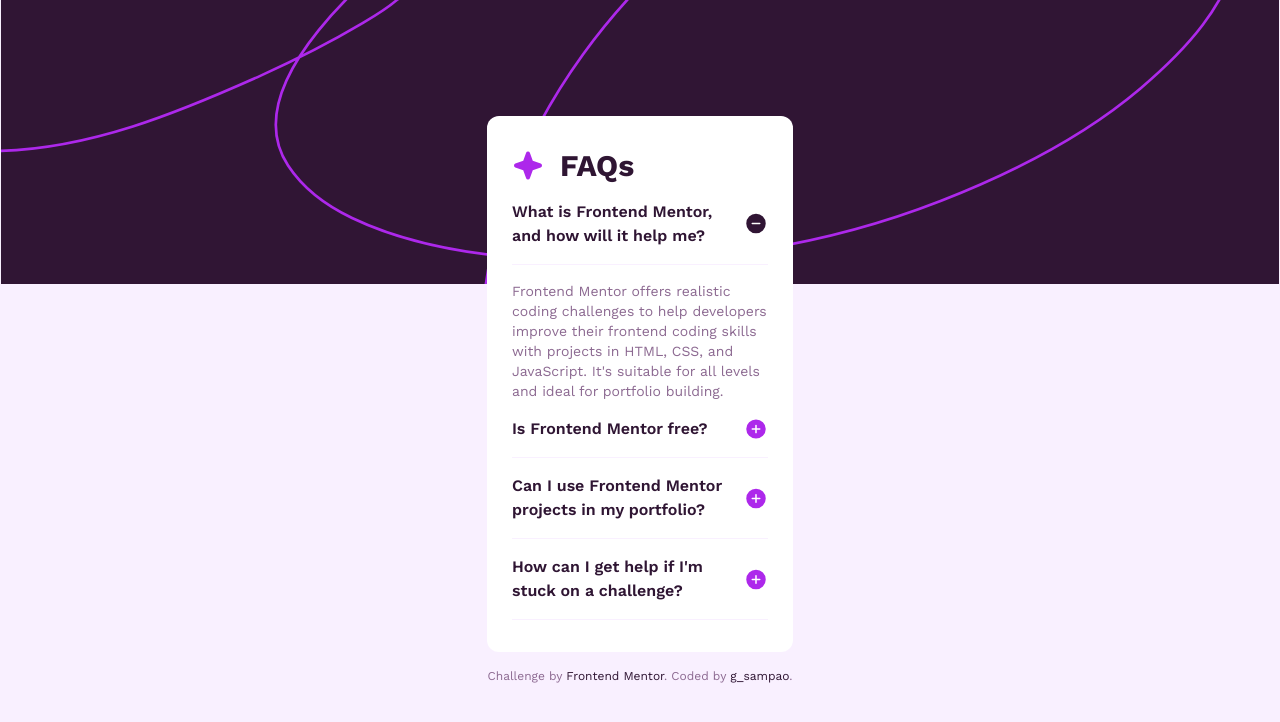
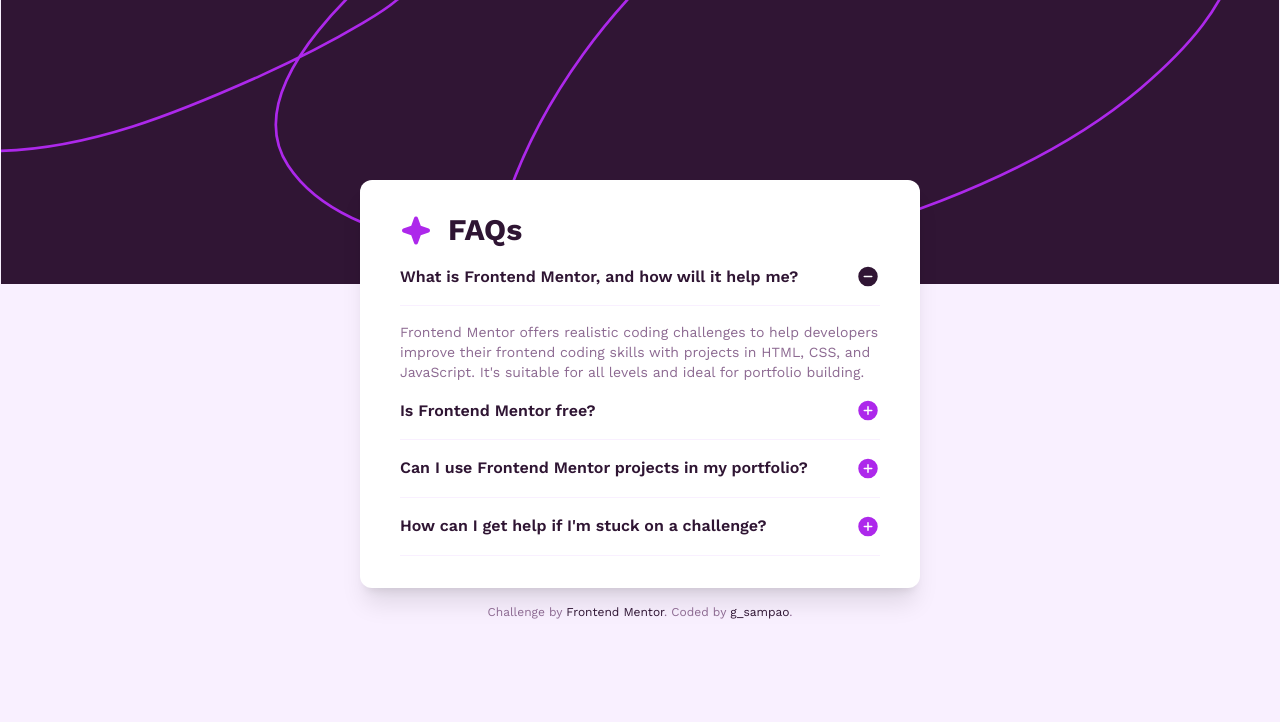
Before and after one commit to nadupoy/FAQ-Accordion-Main, a React (Vite) app: page / in a window 1280 px wide. Both pictures are taken after a click on the heading "What is Frontend Mentor, and how will it help me?". Shown: the top 722 px of the page. Built offline with nearby package versions, Linux system fonts and the light colour scheme.

Commit message:
Added styling for larger devices.

```diff
--- a/src/App.jsx
+++ b/src/App.jsx
@@ -6,8 +6,8 @@
 const App = () => {
   return (
     <>
-      <main className="bg-white flex flex-col items-center max-w-xs mx-auto rounded-xl pt-8 pb-8">
-        <section className="max-w-xs">
+      <main className="bg-white rounded-xl flex flex-col items-center w-xs mx-auto pt-8 pb-8 shadow-xl lg:w-[560px]">
+        <section className="w-xs lg:w-[480px]">
           <div className="flex items-center">
             <img src={iconStar} alt="icon-star" width={32} height={32} />
             <h1 className="text-3xl text-dark-purple font-bold ml-[16px]">
--- a/src/components/Footer.jsx
+++ b/src/components/Footer.jsx
@@ -5,11 +5,11 @@
     <footer className="text-center text-xs mt-4">
       <p className="text-grayish-purple">
         Challenge by{" "}
-        <a href={links.frontendMentor} target="_blank" className="text-dark-purple">
+        <a href={links.frontendMentor} target="_blank" className="text-dark-purple no-underline hover:cursor-pointer visited:text-dark-purple visited:no-underline">
           Frontend Mentor
         </a>
         . Coded by{" "}
-        <a href={links.gitHub} target="_blank" className="text-dark-purple">
+        <a href={links.gitHub} target="_blank" className="text-dark-purple no-underline hover:cursor-pointer visited:text-dark-purple visited:no-underline">
           g_sampao
         </a>
         .
--- a/src/components/Widget.jsx
+++ b/src/components/Widget.jsx
@@ -16,12 +16,12 @@
     <details onToggle={toggleDetails} className="text-base mt-4 break-words">
       <summary className="list-none">
         <div className="flex items-center justify-between">
-          <p className="max-w-56 text-dark-purple font-semibold">{summary}</p>
+          <p className="w-56 text-dark-purple font-semibold lg:w-[480px]">{summary}</p>
           <img src={icon} alt="icon" width={24} height={24} />
         </div>
       <hr className="border-light-pink mt-4" />
       </summary>
-      <p className="max-w-64 mt-4 text-sm text-grayish-purple">{content}</p>
+      <p className="w-64 mt-4 text-sm text-grayish-purple lg:w-[480px]">{content}</p>
     </details>
   );
 };
```
